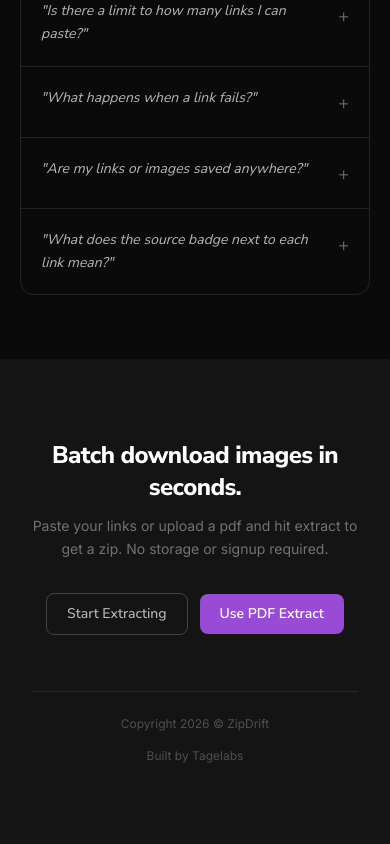
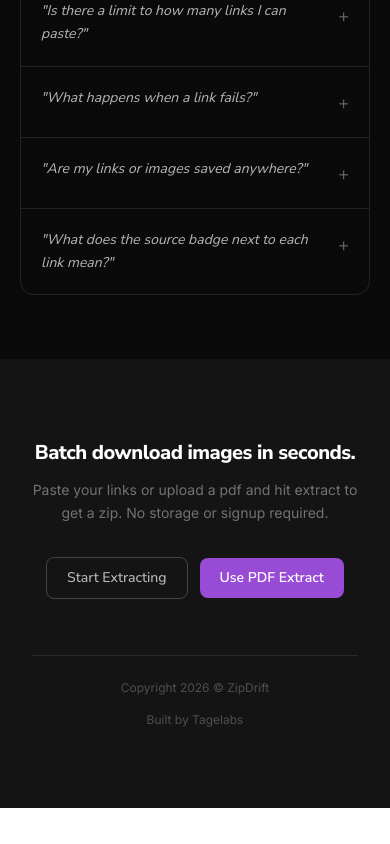
Before and after one commit to writefreak/zipdrift, a Next.js app: page / in a window 390 px wide. Shown: the part 2361-3205 px from the top of the page. After the commit the page ends 3169 px from the top, so only its background shows below. Built offline with nearby package versions, Linux system fonts and the light colour scheme.

Commit message:
update footer

```diff
--- a/src/components/footer.tsx
+++ b/src/components/footer.tsx
@@ -8,7 +8,7 @@ export default function Footer() {
 
 
         {/* Headline */}
-        <h2 className="relative z-10 mb-3 font-nunito text-2xl md:text-4xl font-extrabold tracking-tight text-white">
+        <h2 className="relative z-10 mb-3 font-nunito text-xl md:text-4xl font-extrabold tracking-tight text-white">
           Batch download images in seconds.
         </h2>
 
```
